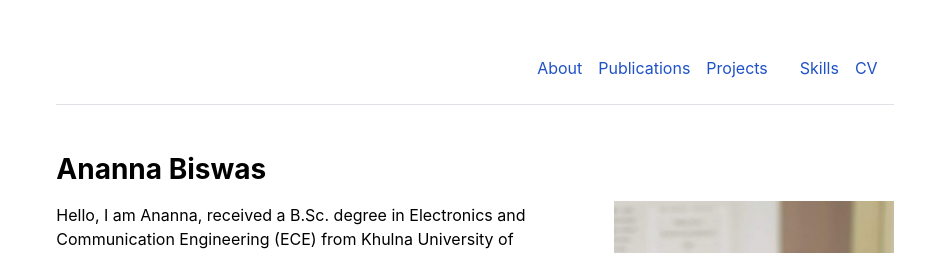
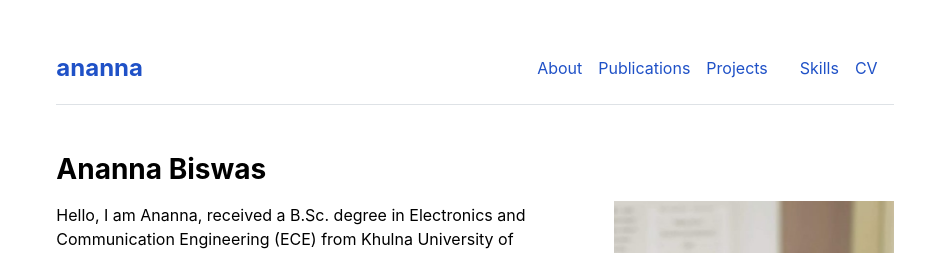
Before and after one commit to Anannabiswas/anannabiswas.github.io, a Jekyll site: the page built from index.md, in a window 1280 px wide. Shown: the top 253 px of the page, without its empty margins (165-1114 px from the left). Built offline with Jekyll 4.4.1, drawn with Linux system fonts in a browser that asks for light colours.

Commit message:
Update _config.yml

```diff
--- a/_config.yml
+++ b/_config.yml
@@ -2,5 +2,5 @@ url: "" # the base hostname & protocol for your site, e.g. http://example.com
 baseurl: "" # the subpath of your site, e.g. /blog
 #title: "academic" # the name of your site, e.g. ACME Corp.
 #description: "a Jekyll theme for academia"
-title: " " # the name of your site, e.g. ACME Corp.
+title: "ananna " # the name of your site, e.g. ACME Corp.
 #description: "portfolio"
```
